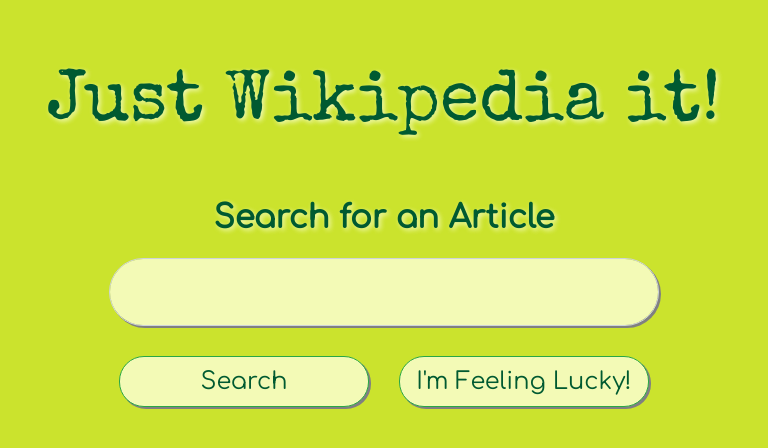
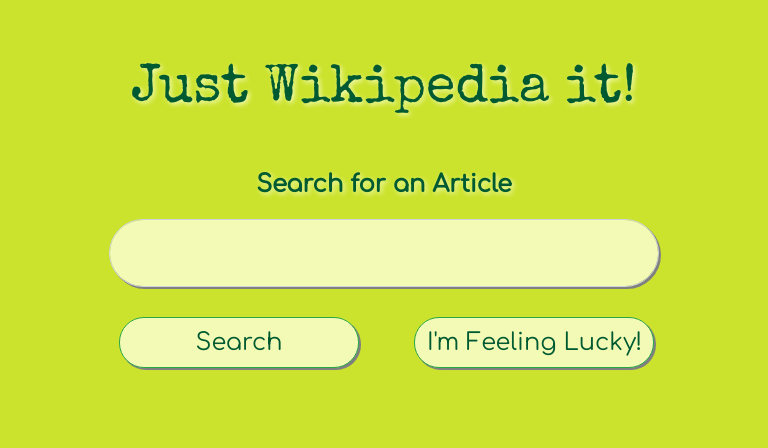
Before and after one commit to jpriggs/JustWikipediaIt, a Flask app: page / in a window 768 px wide. Shown: the top 448 px of the page. Run offline with Flask 2, Linux system fonts and the light colour scheme; some libraries are stand-ins or nearby versions; some web fonts are replaced.

Commit message:
Fixed css to be compatible with mobile devices

```diff
--- a/JustWikipediaIt/static/css/main.css
+++ b/JustWikipediaIt/static/css/main.css
@@ -111,18 +111,58 @@ input[type=text]:focus {
       -webkit-font-smoothing: subpixel-antialiased;
 }
 /* Media Queries */
+@media (max-width: 768px) {
+  .title {
+    font-size: 54px;
+  }
+  .search-label {
+    font-size: 24px;
+  }
+  .form-control {
+    margin-left: auto;
+    margin-right: auto;
+    padding-left: 20px;
+    width: 100%;
+  }
+  .search-button {
+    display: block;
+    margin-left: auto;
+    margin-right: auto;
+    width: 100%;
+  }
+  .lucky-button {
+    display: block;
+    margin-left: auto;
+    margin-right: auto;
+    width: 100%;
+  }
+}
 @media (min-width: 768px) {
+  .form-control {
+    width: 550px;
+    margin-left: auto;
+    margin-right: auto;
+  }
   .search-button {
-      margin-left: 20px;
+    display: block;
+    width: 240px;
+    margin-left: 20px;
+  }
+  .lucky-button {
+    display: block;
+    width: 240px;
   }
 }
 @media (min-width: 992px) {
   .search-button {
-      margin-left: 40px;
+    margin-left: 40px;
+  }
+  .lucky-button {
+    margin-left: 15px;
   }
 }
 @media (min-width: 1200px) {
   .search-button {
-      margin-left: 100px;
+    margin-left: 100px;
   }
 }
```
